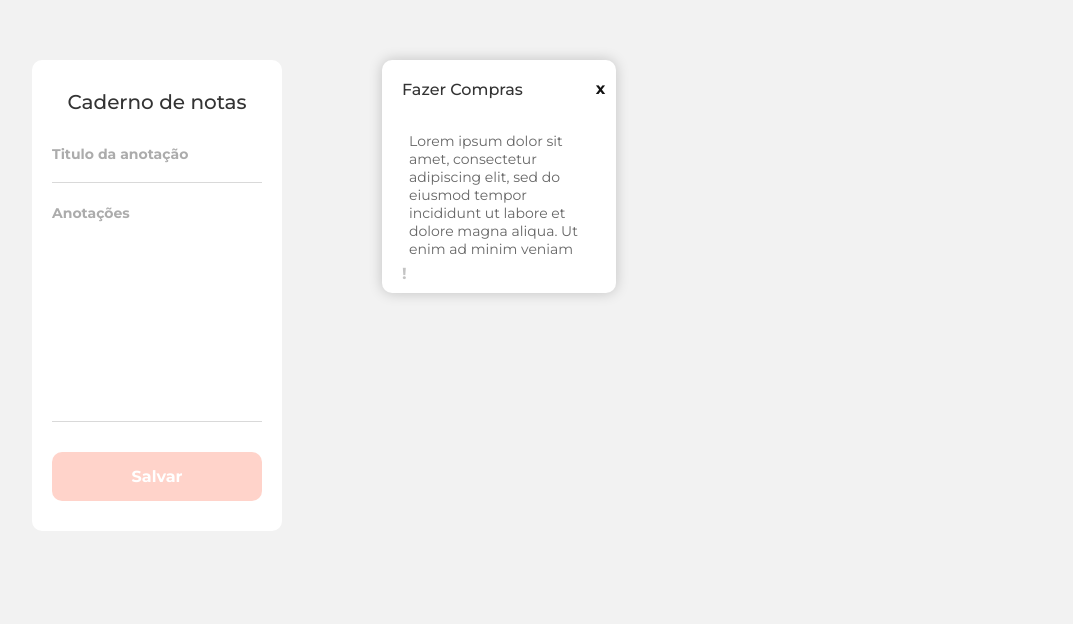
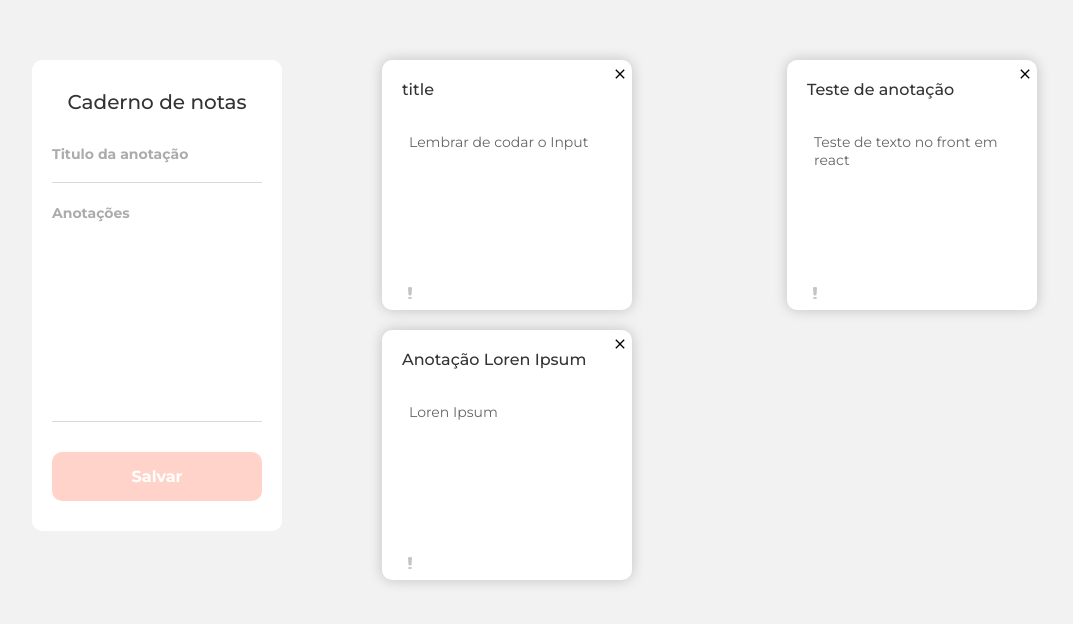
Before and after one commit to Brunogoniadis/cleanNodeApi, a React (Vite) app: page / in a window 1280 px wide. Shown: the top 624 px of the page, without its empty margins (38-1111 px from the left). Built offline with nearby package versions, Linux system fonts and the light colour scheme.

Commit message:
Component: added Props

```diff
--- a/package.json
+++ b/package.json
@@ -11,6 +11,7 @@
   "dependencies": {
     "react": "^18.2.0",
     "react-dom": "^18.2.0",
+    "react-icons": "^4.7.1",
     "styled-components": "^5.3.6"
   },
   "devDependencies": {
--- a/src/App.jsx
+++ b/src/App.jsx
@@ -28,9 +28,14 @@ function App() {
 
       <div className="main">
           <ul>
-            <li className="notepadInfos">
-              <NotesToDo></NotesToDo>
-            </li>
+
+            <NotesToDo title="title" text="Lembrar de codar o Input"></NotesToDo>
+
+            <NotesToDo title="Teste de anotação" text="Teste de texto no front em react"></NotesToDo>
+
+            <NotesToDo title="Anotação Loren Ipsum" text="Loren Ipsum"></NotesToDo>
+
+
           </ul>
         </div>
     </MainDiv>
--- a/src/components/notesToDo/index.jsx
+++ b/src/components/notesToDo/index.jsx
@@ -1,12 +1,16 @@
 import { Notepad } from "./styled"
 
-export const NotesToDo = () =>{
+import {IoAlert} from "react-icons/io5"
+import {IoMdClose} from "react-icons/io"
+
+
+export const NotesToDo = ({title, text}) =>{
     return(
         <Notepad>
-            <strong>Fazer Compras</strong>
-                <div className="close">x</div>
-                <textarea>Lorem ipsum dolor sit amet, consectetur adipiscing elit, sed do eiusmod tempor incididunt ut labore et dolore magna aliqua. Ut enim ad minim veniam</textarea>
-            <span>!</span>
+            <strong>{title}</strong>
+                <button className="close"><IoMdClose/></button>
+                <textarea>{text}</textarea>
+                <button className="alert"><IoAlert/></button>
         </Notepad>
 
     )
--- a/src/components/notesToDo/styled.js
+++ b/src/components/notesToDo/styled.js
@@ -6,6 +6,8 @@ export const Notepad = styled.div`
     box-shadow: 0 0 14px 0 rgba(0,0,0,0.2);
     border-radius: 10px;
     padding: 20px 20px 10px 20px;
+    height: 250px;
+    width: 250px;
 
     strong{
         display: block;
@@ -17,7 +19,7 @@ export const Notepad = styled.div`
                 margin-top: 7px;
                 margin-bottom: 5px;
                 width: 100%;
-                height: 130px;
+                height: 150px;
                 font-size: 14px;
                 color: #666;
                 border: none;
@@ -27,22 +29,35 @@ export const Notepad = styled.div`
             .close{
                 position: relative;
                 left: 100%;
-                bottom: 10%;
+                bottom: 15%;
 
                 cursor: pointer;
 
                 font-weight: bold;
+
+                border: none;
+                background-color: transparent;
 
                 :hover{
                     color: #eb8f7a;
                     transition: 0.2s;
                 }
             }
-            span{
+            .alert{
                 color: #c4c4c4;
                 cursor: pointer;
 
-                font-weight: bold;
+
+
+                border: none;
+                background-color: transparent;
+
+                svg{
+                    width: auto;
+                    height: 100%;
+                    transform: scaleY(1.2);
+                    transform: scaleX(2);
+                }
 
                 :hover{
                     color: #eb8f7a;
```
Also changed, not shown: 1 other file (tests, documents, lock files or other folders).
